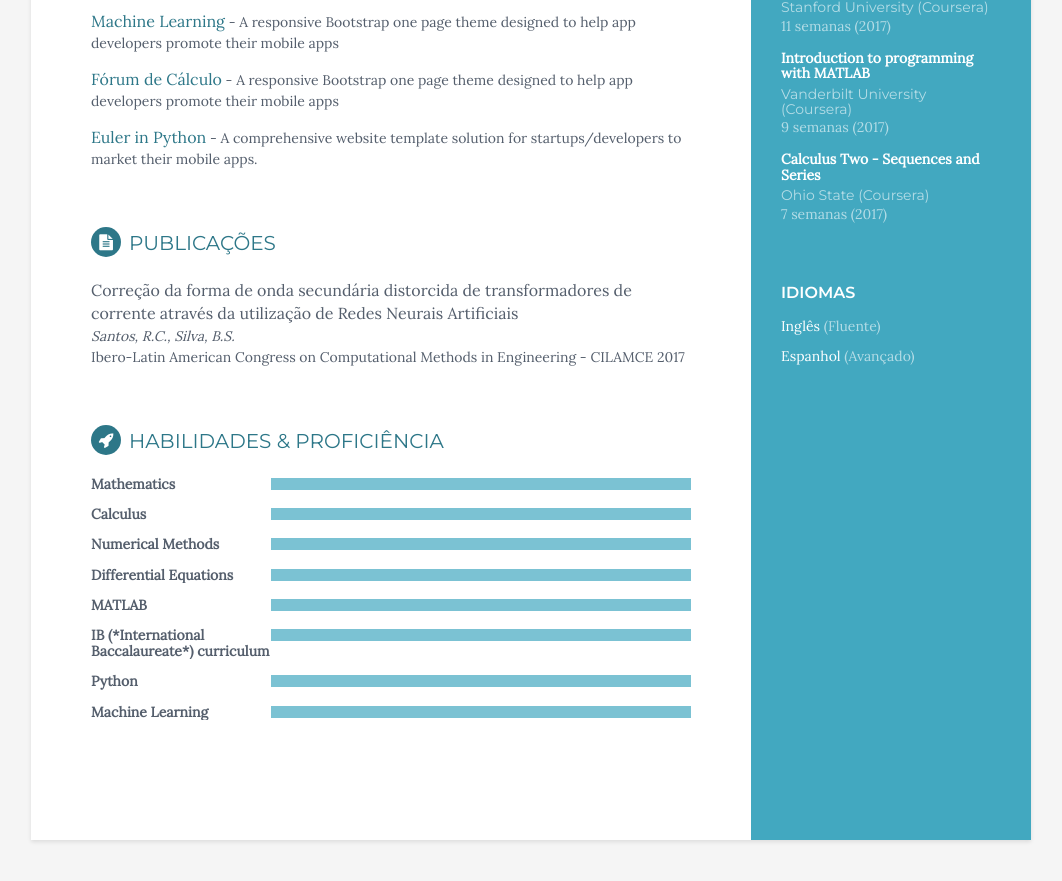
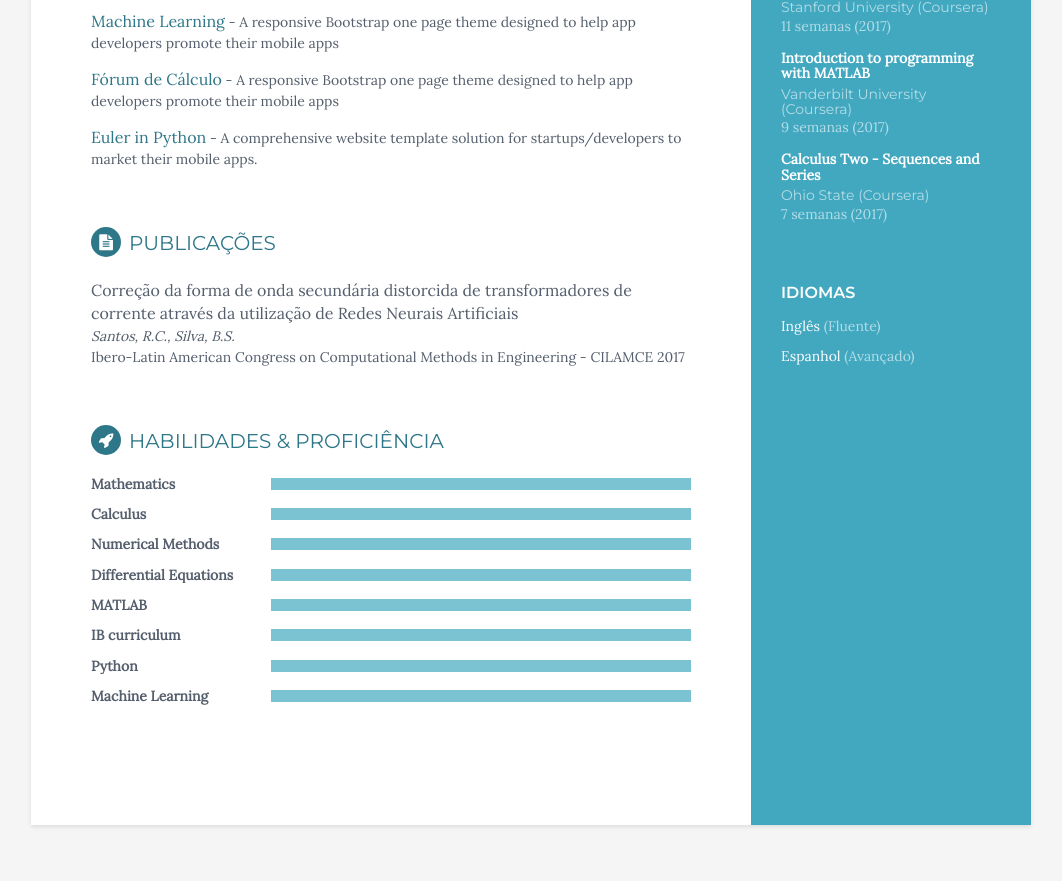
Before and after one commit to bru1987/bru1987.github.io, a Jekyll site: the page built from cv.html, in a window 1280 px wide and 900 px high, scrolled down 1119 px. Shown: the top 881 px of the window, without its empty margins (109-1171 px from the left). Built offline with Jekyll 4.4.1, drawn with Linux system fonts in a browser that asks for light colours.

Commit message:
Update skills.yml

```diff
--- a/_data/skills.yml
+++ b/_data/skills.yml
@@ -14,7 +14,7 @@
   name: MATLAB
   level: 100%
 - skill:
-  name: IB (*International Baccalaureate*) curriculum
+  name: IB curriculum
   level: 100%
 - skill:
   name: Python
```
